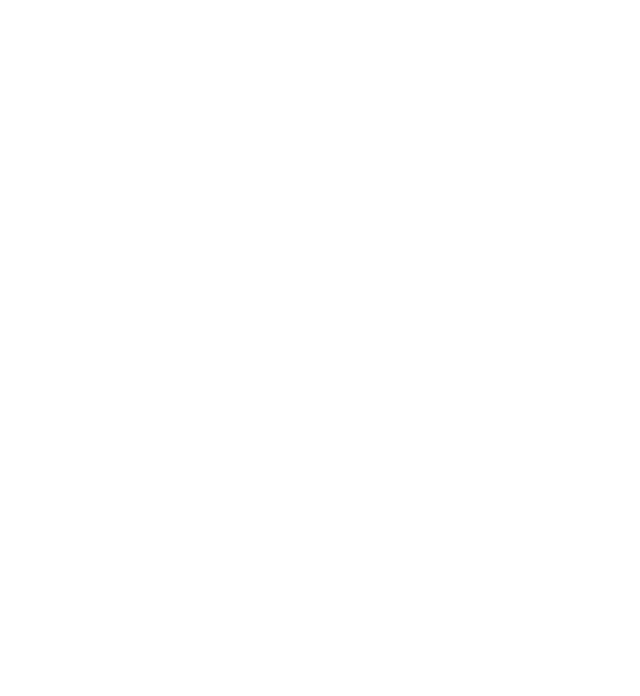
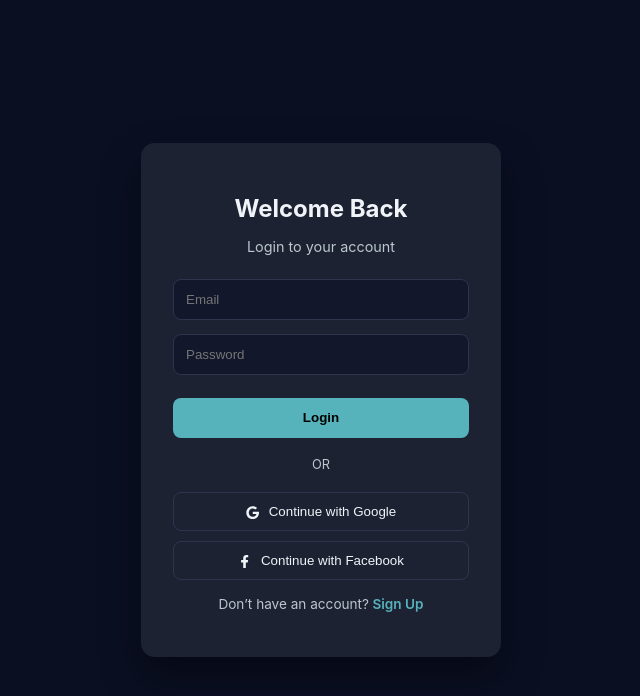
Before and after one commit to Asfar-07/GYM-Project-, a React (Create React App) app in the folder frontend/: page /login in a window 1280 px wide. Before the commit this address had no page. Shown: the top 696 px of the page, without its empty margins (319-959 px from the left). Built offline with nearby package versions, Linux system fonts and the light colour scheme.

Commit message:
Add demo login

```diff
--- a/frontend/src/components/Navbar/NavProfile.jsx
+++ b/frontend/src/components/Navbar/NavProfile.jsx
@@ -20,7 +20,7 @@ export default function NavProfile() {
           <li><a href="/">My Account</a></li>
           <li><a href="/user/manage/dashboard">Profile</a></li>
           <li><a href="/">Settings</a></li>
-          <li><a href="/">Logout</a></li>
+          <li><a href="/login">Logout</a></li>
         </ul>
       </div>
       }
--- a/frontend/src/pages/Login/Login.jsx
+++ b/frontend/src/pages/Login/Login.jsx
@@ -0,0 +1,45 @@
+import './login.css'
+import React, { useState } from "react";
+import { FaGoogle, FaFacebookF } from "react-icons/fa";
+
+export default function Login() {
+     const [isSignup, setIsSignup] = useState(false);
+  return (
+    <div className="auth-container">
+      <div className={`auth-card ${isSignup ? "signup" : "login"}`}>
+        <h2>{isSignup ? "Create Account" : "Welcome Back"}</h2>
+        <p className="subtitle">
+          {isSignup ? "Sign up to get started" : "Login to your account"}
+        </p>
+
+        {isSignup && (
+          <input type="text" placeholder="Full Name" />
+        )}
+        <input type="email" placeholder="Email" />
+        <input type="password" placeholder="Password" />
+
+        <button className="primary-btn">
+          {isSignup ? "Sign Up" : "Login"}
+        </button>
+
+        <div className="divider">OR</div>
+
+        <div className="social-login">
+          <button className="google-btn">
+            <FaGoogle /> Continue with Google
+          </button>
+          <button className="facebook-btn">
+            <FaFacebookF /> Continue with Facebook
+          </button>
+        </div>
+
+        <p className="switch-text">
+          {isSignup ? "Already have an account?" : "Don’t have an account?"}
+          <span onClick={() => setIsSignup(!isSignup)}>
+            {isSignup ? " Login" : " Sign Up"}
+          </span>
+        </p>
+      </div>
+    </div>
+  )
+}
--- a/frontend/src/pages/Login/login.css
+++ b/frontend/src/pages/Login/login.css
@@ -0,0 +1,111 @@
+.auth-container {
+  min-height: 100vh;
+  display: flex;
+  align-items: center;
+  justify-content: center;
+  background: var(--primary-bg-color);
+  font-family: "Inter", sans-serif;
+}
+
+.auth-card {
+  width: 360px;
+  background: var(--secondary-bg-color);
+  padding: 2rem;
+  border-radius: 14px;
+  box-shadow: 0 20px 40px rgba(0, 0, 0, 0.4);
+  color: var(--primary-text-color);
+  text-align: center;
+  animation: fadeIn 0.4s ease;
+}
+
+.auth-card h2 {
+  margin-bottom: 0.3rem;
+}
+
+.subtitle {
+  color: var(--secondary-text-color);
+  font-size: 0.9rem;
+  margin-bottom: 1.5rem;
+}
+
+.auth-card input {
+  width: 100%;
+  padding: 0.75rem;
+  margin-bottom: 0.9rem;
+  border-radius: 8px;
+  border: 1px solid #2e344d;
+  background: #12172b;
+  color: var(--primary-text-color);
+}
+
+.auth-card input:focus {
+  outline: none;
+  border-color: var(--symbol-color);
+}
+
+.primary-btn {
+  width: 100%;
+  padding: 0.8rem;
+  background: var(--symbol-color);
+  border: none;
+  border-radius: 8px;
+  font-weight: 600;
+  cursor: pointer;
+  margin-top: 0.5rem;
+}
+
+.primary-btn:hover {
+  opacity: 0.9;
+}
+
+.divider {
+  margin: 1.2rem 0;
+  font-size: 0.8rem;
+  color: var(--secondary-text-color);
+}
+
+.social-login button {
+  width: 100%;
+  padding: 0.7rem;
+  margin-bottom: 0.6rem;
+  border-radius: 8px;
+  border: 1px solid #2e344d;
+  background: transparent;
+  color: var(--primary-text-color);
+  display: flex;
+  align-items: center;
+  justify-content: center;
+  gap: 0.6rem;
+  cursor: pointer;
+}
+
+.google-btn:hover {
+  background: rgba(255, 255, 255, 0.05);
+}
+
+.facebook-btn:hover {
+  background: rgba(24, 119, 242, 0.15);
+}
+
+.switch-text {
+  margin-top: 1rem;
+  font-size: 0.85rem;
+  color: var(--secondary-text-color);
+}
+
+.switch-text span {
+  color: var(--symbol-color);
+  cursor: pointer;
+  font-weight: 600;
+}
+
+@keyframes fadeIn {
+  from {
+    opacity: 0;
+    transform: translateY(10px);
+  }
+  to {
+    opacity: 1;
+    transform: translateY(0);
+  }
+}
--- a/frontend/src/routes/AppRoutes.jsx
+++ b/frontend/src/routes/AppRoutes.jsx
@@ -1,6 +1,7 @@
 import { BrowserRouter, Routes, Route} from "react-router-dom";
 import Dashboard from "../pages/Dashboard/Dashboard";
 import Home from "../pages/Home/Home";
+import Login from "../pages/Login/Login";
 
 export default function AppRoutes() {
   return (
@@ -9,6 +10,7 @@ export default function AppRoutes() {
         <Routes>
           <Route path="/" Component={Home} />
           <Route path="/user/manage/dashboard" Component={Dashboard}></Route>
+           <Route path="/login" Component={Login}></Route>
        </Routes>
       </BrowserRouter>
     </div>
```
